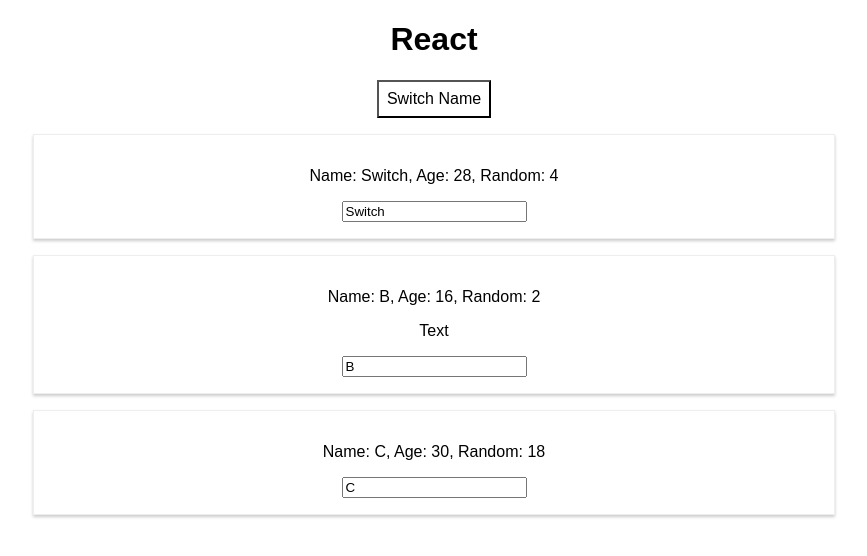
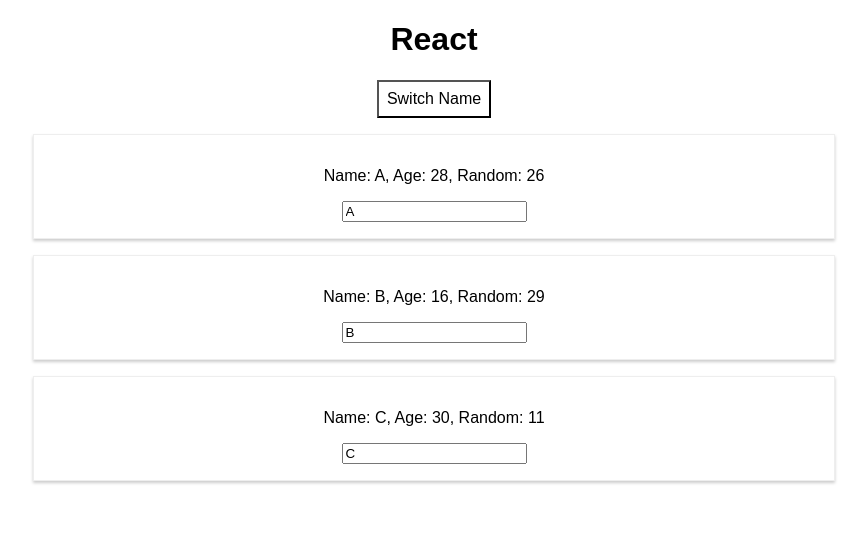
Before and after one commit to hyu6/react-app, a React (Create React App) app: page / in a window 1280 px wide. Both pictures are taken after a click on the button "Switch Name". Shown: the top 556 px of the page, without its empty margins (206-1073 px from the left). Built offline with nearby package versions, Linux system fonts and the light colour scheme.

Commit message:
Handle dynamic content and output lists

```diff
--- a/src/App.js
+++ b/src/App.js
@@ -9,7 +9,8 @@
       { name: "B", age: 16 },
       { name: "C", age: 30 }
     ],
-    otherState: "Other state"
+    otherState: "Other state",
+    showPersons: false
   };
 
   switchNameHandler = newName => {
@@ -34,6 +35,11 @@
     });
   };
 
+  togglePersonsHandler = () => {
+    const doesShow = this.state.showPersons;
+    this.setState({ showPersons: !doesShow });
+  };
+
   render() {
     const style = {
       backgroundColor: "white",
@@ -43,28 +49,25 @@
       cursor: "pointer"
     };
 
+    let persons = null;
+
+    if (this.state.showPersons) {
+      persons = (
+        <div>
+          {this.state.persons.map(person => {
+            return <Person name={person.name} age={person.age} />;
+          })}
+        </div>
+      );
+    }
+
     return (
       <div className="App">
         <h1>React</h1>
-        <button style={style} onClick={() => this.switchNameHandler("Switch")}>
+        <button style={style} onClick={this.togglePersonsHandler}>
           Switch Name
         </button>
-        <Person
-          name={this.state.persons[0].name}
-          age={this.state.persons[0].age}
-        />
-        <Person
-          name={this.state.persons[1].name}
-          age={this.state.persons[1].age}
-          click={this.switchNameHandler.bind(this, "Person")}
-          changed={this.nameChangedHandler}
-        >
-          Text
-        </Person>
-        <Person
-          name={this.state.persons[2].name}
-          age={this.state.persons[2].age}
-        />
+        {persons}
       </div>
     );
   }
```
